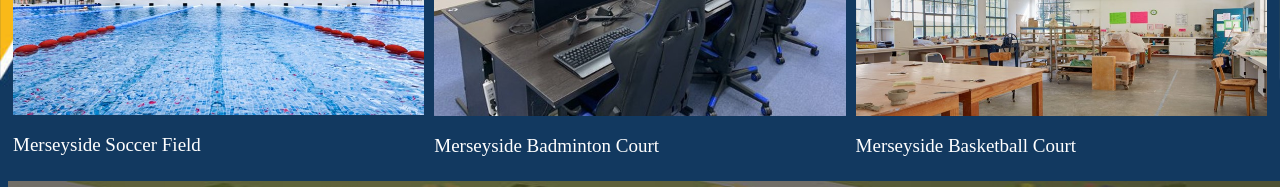
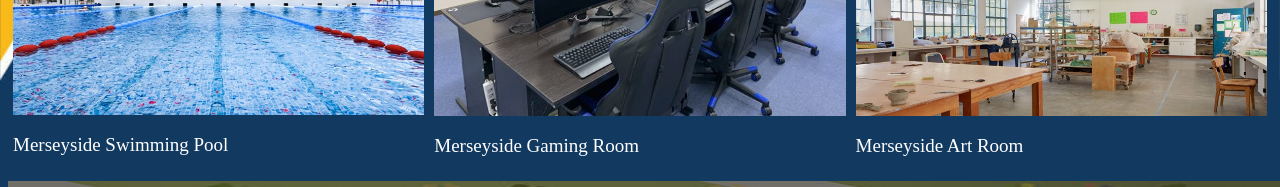
Before and after one commit to nigellim14/ID_Merseyside_website, a plain HTML site: page index.html in a window 1280 px wide. Shown: the part 3220-3407 px from the top of the page. Drawn offline with Linux system fonts and the light colour scheme; a web font is replaced by a local one.

Commit message:
Last wrapup and completed checking every page

```diff
--- a/index.html
+++ b/index.html
@@ -358,17 +358,17 @@
 				  <div class="row">
 					<div class="column1">
 					  <img src="Images/swimmingpool.jpg" alt="photoshootpic1" style="width:100%">
-					  <p>Merseyside Soccer Field</p>
+					  <p>Merseyside Swimming Pool</p>
 					</div>
 
 					<div class="column1">
 					  <img src="Images/gamingroom.jpg" alt="photoshootpic2" style="width:100%">
-					  <p>Merseyside Badminton Court</p>
+					  <p>Merseyside Gaming Room</p>
 					</div>
 
 					<div class="column1">
 					  <img src="Images/artfacilities.jpg" alt="photoshootpic3" style="width:100%">
-					  <p>Merseyside Basketball Court</p>
+					  <p>Merseyside Art Room</p>
 					</div>
 				  </div>
 
```
